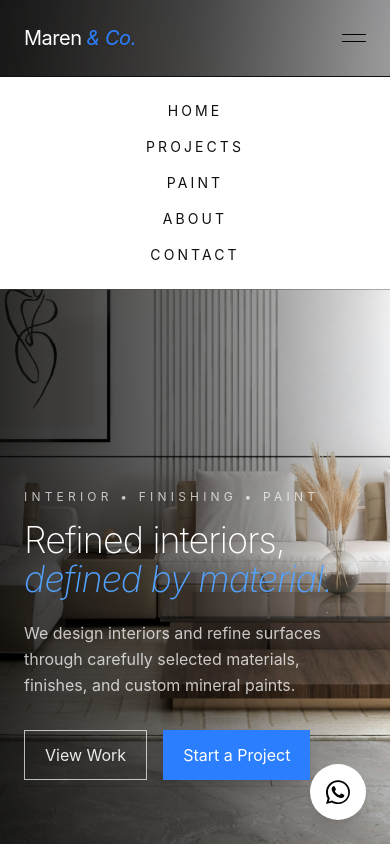
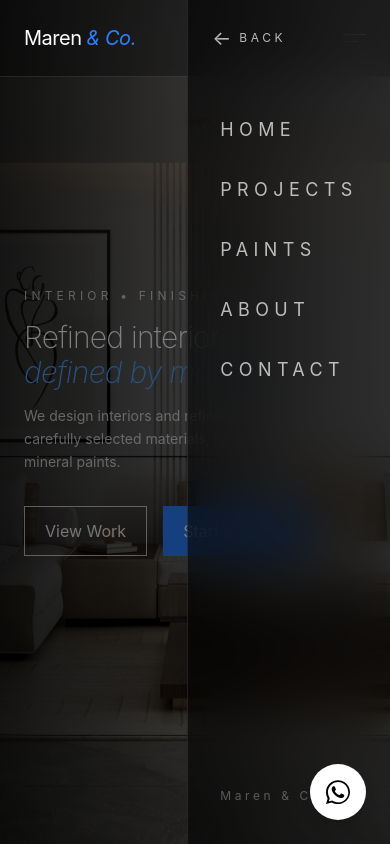
Before and after one commit to henryNugo1/my-love, a React (Vite) app: page / in a window 390 px wide. Both pictures are taken after a click on the button 354 px from the left and 38 px from the top of the page. Shown: the top 844 px of the page. Built offline with nearby package versions, Linux system fonts and the light colour scheme.

Commit message:
fix nav bar

```diff
--- a/src/App.tsx
+++ b/src/App.tsx
@@ -47,7 +47,7 @@ function HomePage() {
         <div className="absolute inset-0 bg-gradient-to-r from-black/80 via-black/50 to-transparent" />
 
         {/* CONTENT */}
-        <div className="relative z-10 h-full flex items-end md:items-center px-6 md:px-12 pb-16 md:pb-0">
+        <div className="relative z-10 h-full flex items-center md:items-center px-6 md:px-12">
           {/* SAFE TEXT COLUMN */}
           <div className="w-full md:w-[55%] lg:w-[45%]">
             <div className="text-white">
@@ -57,7 +57,7 @@ function HomePage() {
               </p>
 
               {/* HEADING */}
-              <h1 className="mt-4 text-4xl md:text-6xl lg:text-6xl font-extralight leading-[1.1] tracking-tight">
+              <h1 className="mt-4 text-3xl sm:text-4xl md:text-6xl font-extralight leading-[1.15] tracking-tight">
                 Refined interiors,
                 <span className="block italic text-blue-400">
                   defined by material.
@@ -65,7 +65,7 @@ function HomePage() {
               </h1>
 
               {/* SUBTEXT */}
-              <p className="mt-5 text-base md:text-lg text-white/75 leading-relaxed max-w-lg">
+              <p className="mt-4 text-sm sm:text-base md:text-lg text-white/75 leading-relaxed max-w-md">
                 We design interiors and refine surfaces through carefully
                 selected materials, finishes, and custom mineral paints.
               </p>
@@ -285,7 +285,7 @@ function HomePage() {
             <div className="relative h-[500px]">
               <div className="absolute top-0 left-0 w-3/4 h-3/4 bg-neutral-200 overflow-hidden group">
                 <img
-                  src={proj1}
+                  src={proj5}
                   className="w-full h-full object-cover transition duration-[1200ms] group-hover:scale-110"
                 />
               </div>
--- a/src/components/SiteHeader.tsx
+++ b/src/components/SiteHeader.tsx
@@ -4,7 +4,7 @@ import { useNavigate } from "react-router-dom";
 const links = [
   { label: "Home", id: "home" },
   { label: "Projects", id: "projects" },
-  { label: "Paint", id: "paint" },
+  { label: "Paints ", id: "paint" },
   { label: "About", id: "about" },
   { label: "Contact", id: "contact" },
 ];
@@ -15,13 +15,16 @@ export function SiteHeader() {
 
   function goTo(id: string) {
     navigate(`/#${id}`);
+    setOpen(false);
   }
 
   return (
+    <>
+      {/* HEADER */}
       <header className="fixed top-0 left-0 right-0 z-50 backdrop-blur-md bg-black/30 border-b border-white/10">
         <div className="mx-auto max-w-[1400px] px-6 md:px-12 py-6 flex items-center justify-between">
           {/* Logo */}
-        <div className="text-xl tracking-tight text-white drop-shadow-md">
+          <div className="text-xl tracking-tight text-white">
             Maren <span className="italic text-blue-500">&amp; Co.</span>
           </div>
 
@@ -31,43 +34,70 @@ export function SiteHeader() {
               <button
                 key={l.id}
                 onClick={() => goTo(l.id)}
-              className="text-[0.78rem] uppercase tracking-[0.22em] text-white/80 hover:text-white transition-colors drop-shadow-md"
+                className="text-[0.75rem] uppercase tracking-[0.25em] text-white/70 hover:text-white transition"
               >
                 {l.label}
               </button>
             ))}
           </nav>
 
-        {/* Mobile */}
-        <div className="md:hidden flex items-center gap-3">
-          <button onClick={() => setOpen(!open)} className="text-black">
+          {/* Mobile Button */}
+          <button onClick={() => setOpen(true)} className="md:hidden group">
             <div className="space-y-1.5">
-              <span className="block w-6 h-px bg-black" />
-              <span className="block w-6 h-px bg-black" />
+              <span className="block w-6 h-px bg-white group-hover:w-4 transition-all" />
+              <span className="block w-4 h-px bg-white group-hover:w-6 transition-all" />
             </div>
           </button>
         </div>
+      </header>
+
+      {/* OVERLAY (background dim) */}
+      <div
+        onClick={() => setOpen(false)}
+        className={`fixed inset-0 bg-black/50 z-40 transition-opacity duration-300 ${
+          open
+            ? "opacity-100 pointer-events-auto"
+            : "opacity-0 pointer-events-none"
+        }`}
+      />
+
+      {/* SIDE MENU */}
+      <div
+        className={`fixed top-0 right-0 h-full w-[52%] max-w-[300px]
+  bg-black/60 backdrop-blur-xl border-l border-white/10
+  text-white z-50 transform transition-transform duration-400 ease-out ${
+    open ? "translate-x-0" : "translate-x-full"
+  }`}
+      >
+        {/* BACK BUTTON */}
+        <div className="p-6">
+          <button
+            onClick={() => setOpen(false)}
+            className="flex items-center gap-2 text-white/70 hover:text-white transition"
+          >
+            <span className="text-xl">←</span>
+            <span className="text-xs tracking-[0.3em] uppercase">Back</span>
+          </button>
         </div>
 
-      {/* Mobile Menu */}
-      {open && (
-        <div className="md:hidden bg-white border-t">
-          <nav className="flex flex-col px-6 py-6 gap-4">
+        {/* NAV LINKS */}
+        <nav className="mt-10 flex flex-col gap-8 px-8">
           {links.map((l) => (
             <button
               key={l.id}
-                onClick={() => {
-                  navigate(`/#${l.id}`);
-                  setOpen(false);
-                }}
-                className="text-sm uppercase tracking-[0.22em]"
+              onClick={() => goTo(l.id)}
+              className="text-lg tracking-[0.3em] uppercase text-white/70 hover:text-white transition text-left"
             >
               {l.label}
             </button>
           ))}
         </nav>
+
+        {/* FOOTER BRAND */}
+        <div className="absolute bottom-10 left-8 text-xs tracking-[0.3em] text-white/30">
+          Maren & Co.
         </div>
-      )}
-    </header>
+      </div>
+    </>
   );
 }
--- a/src/index.css
+++ b/src/index.css
@@ -25,5 +25,9 @@ body {
 }
 
 .animate-scroll-slow {
-  animation: scrollSlow 45s linear infinite;
+  animation: scrollSlow 5s linear infinite;
 }
+
+* {
+  -webkit-tap-highlight-color: transparent;
+}
```
Lines whose indentation alone changed are shown as unchanged.
